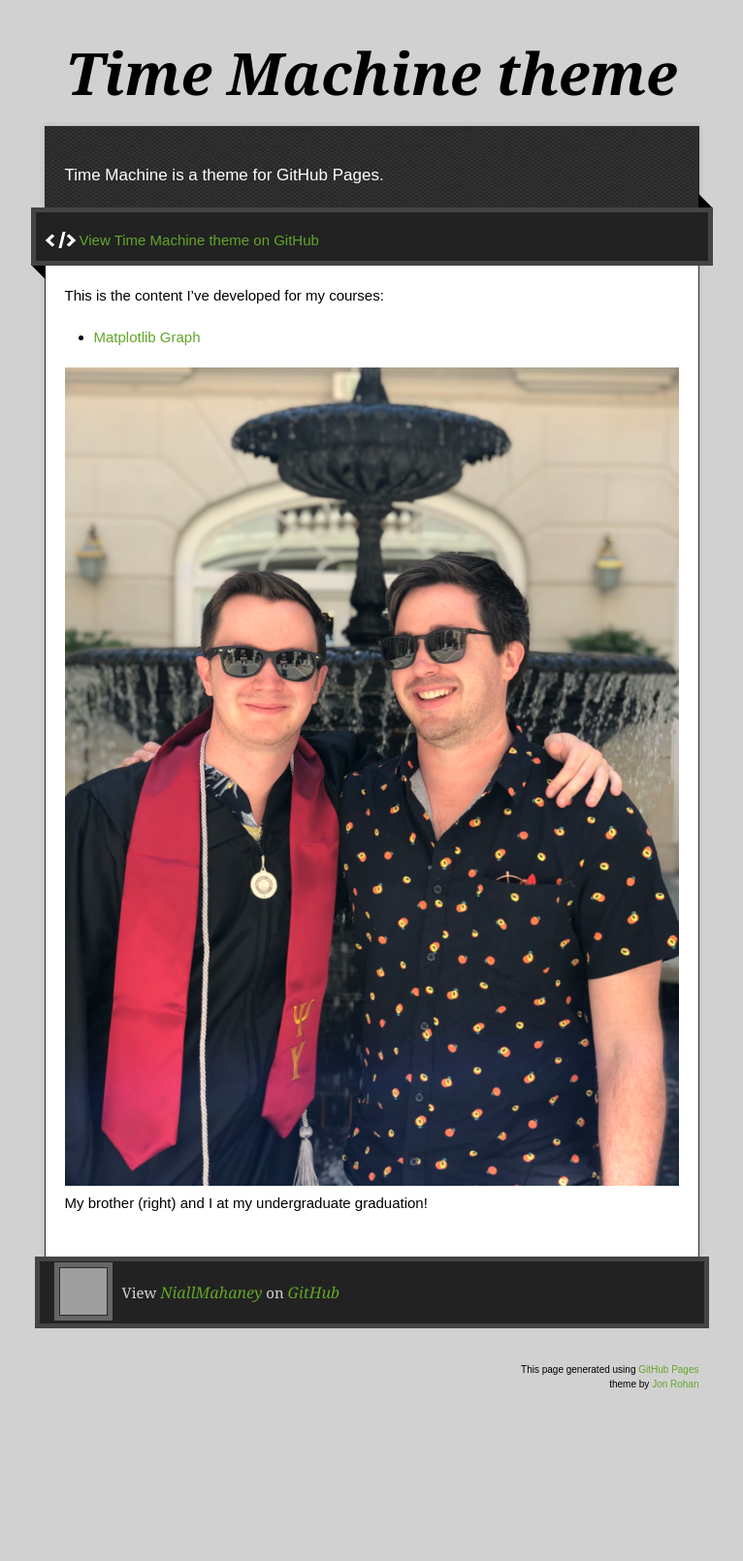
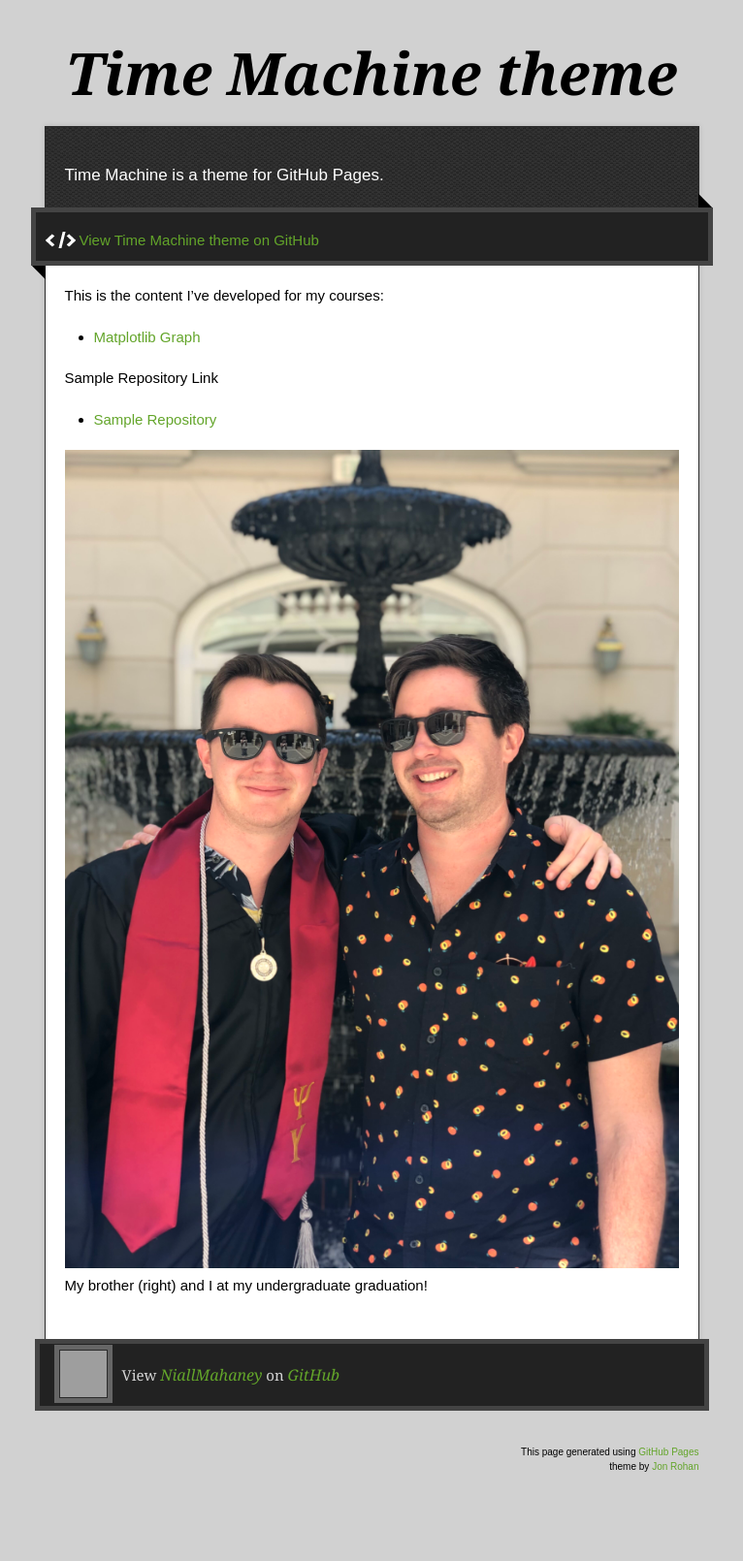
Before and after one commit to NiallMahaney/NiallMahaney.github.io, a Jekyll site: the page built from index.md, in a window 1280 px wide. Shown: the whole page at 97% size, without its empty margins (257-1023 px from the left). Built offline with Jekyll 4.4.1, drawn with Linux system fonts in a browser that asks for light colours; our own code applies the rules of GitHub Pages for plain Markdown files; before the commit the page ends 1525 px from its top, so only the background shows below that; grey boxes are pictures that could not be loaded.

Commit message:
Update index.md

```diff
--- a/index.md
+++ b/index.md
@@ -9,6 +9,9 @@ This is the content I've developed for my courses:
 
 - [Matplotlib Graph](/matplotgraph/index.md)
 
+Sample Repository Link
+- [Sample Repository](https://github.com/NiallMahaney/sample)
+
 
 ![My Picture](/pics/IMG_6977.JPG)
 My brother (right) and I at my undergraduate graduation!
```
